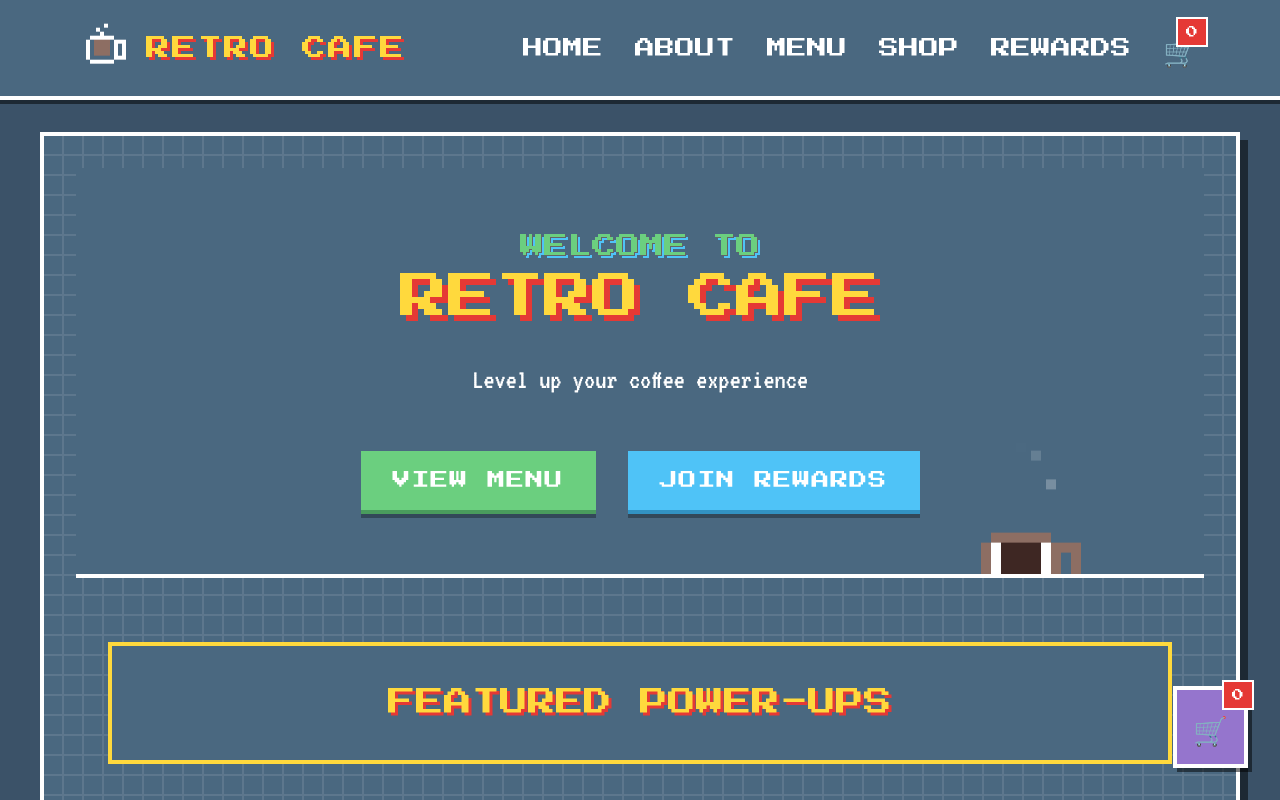
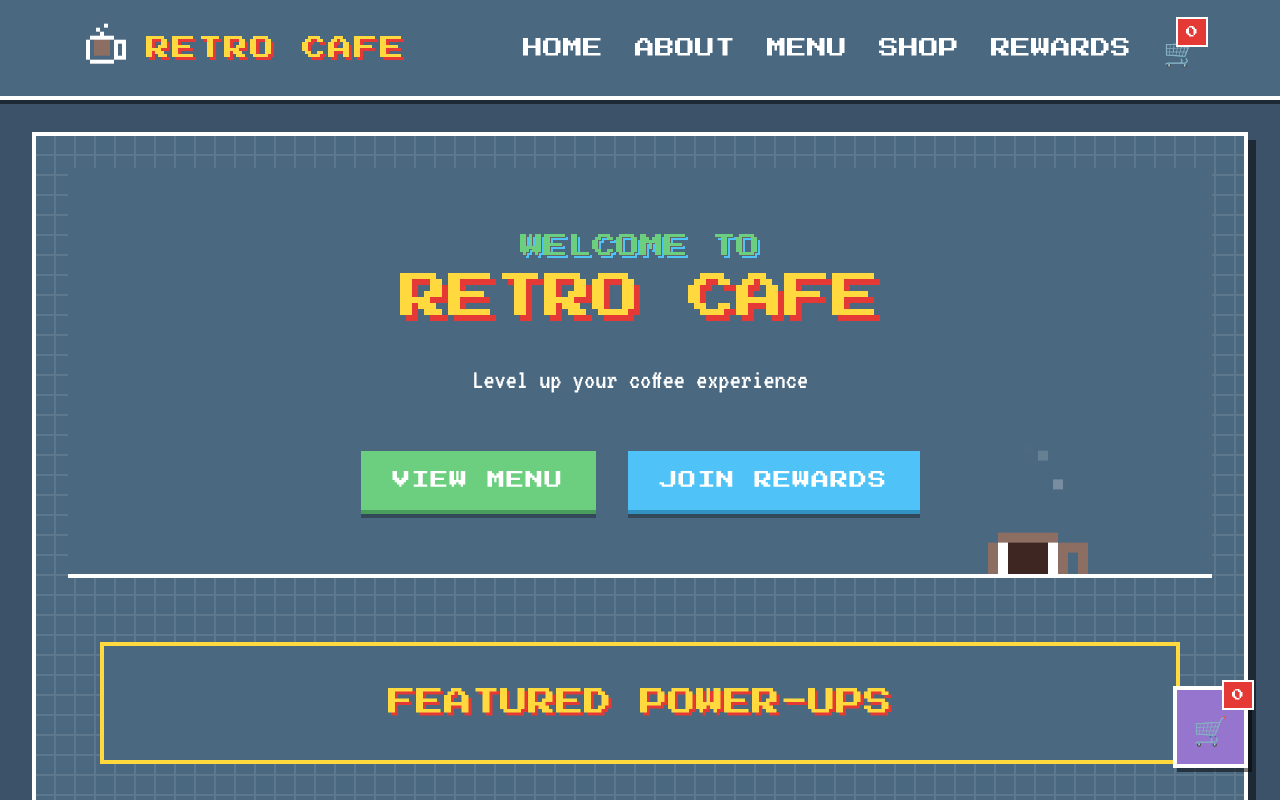
Before and after one commit to Leyam-07/Retro-Coffee_SPA, a React (Create React App) app: page / in a window 1280 px wide. Shown: the top 800 px of the page. Built offline with nearby package versions, Linux system fonts and the light colour scheme.

Commit message:
Fix Excess Side Spacing

```diff
--- a/src/App.css
+++ b/src/App.css
@@ -176,8 +176,6 @@ html body {
 
 /* Page containers */
 [class^="page-"] {
-  max-width: 1200px;
-  margin: 0 auto;
   padding: 2rem;
   background-color: var(--retro-bg-light);
   border: var(--pixel-border) solid var(--retro-white);
```
